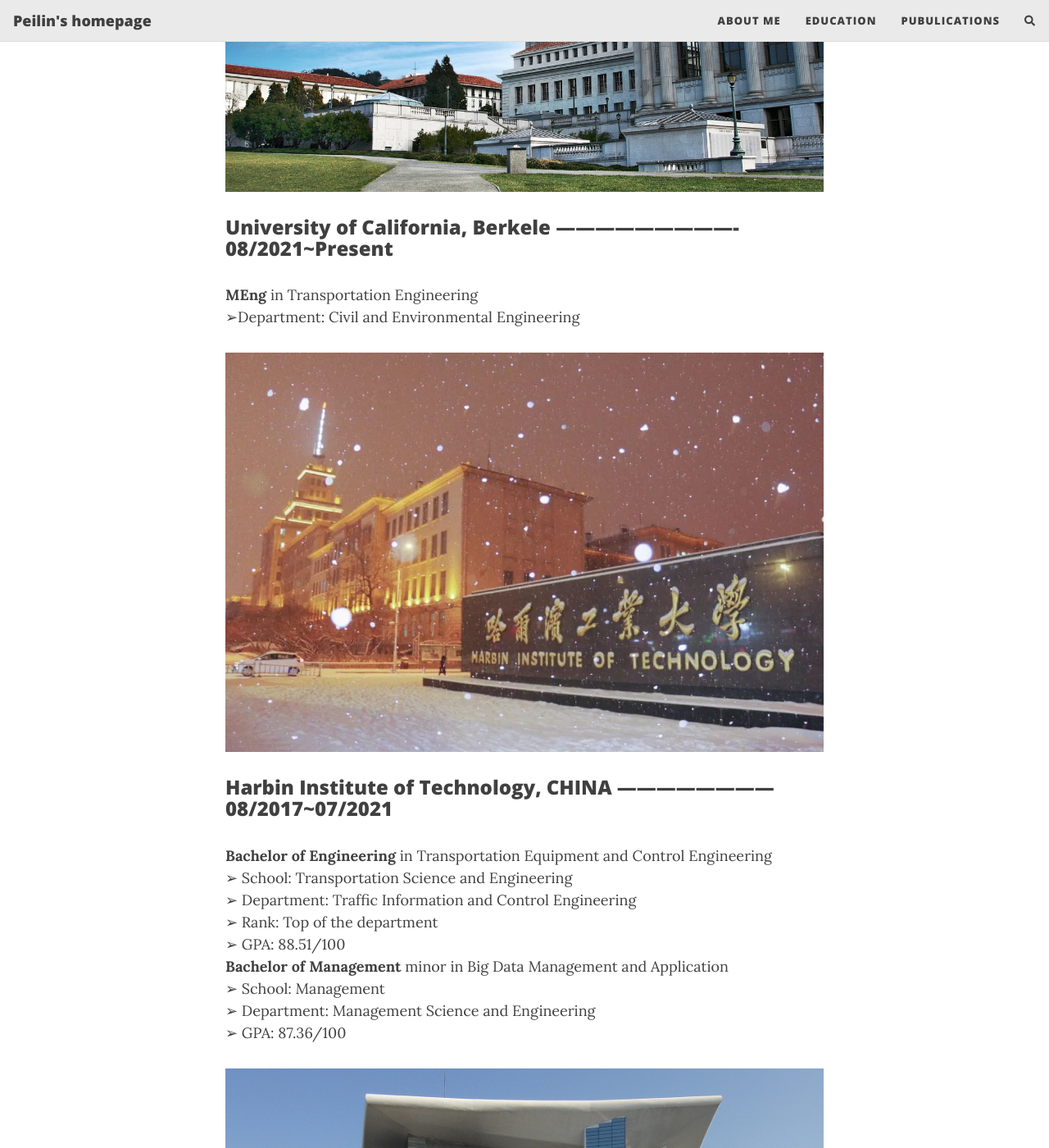
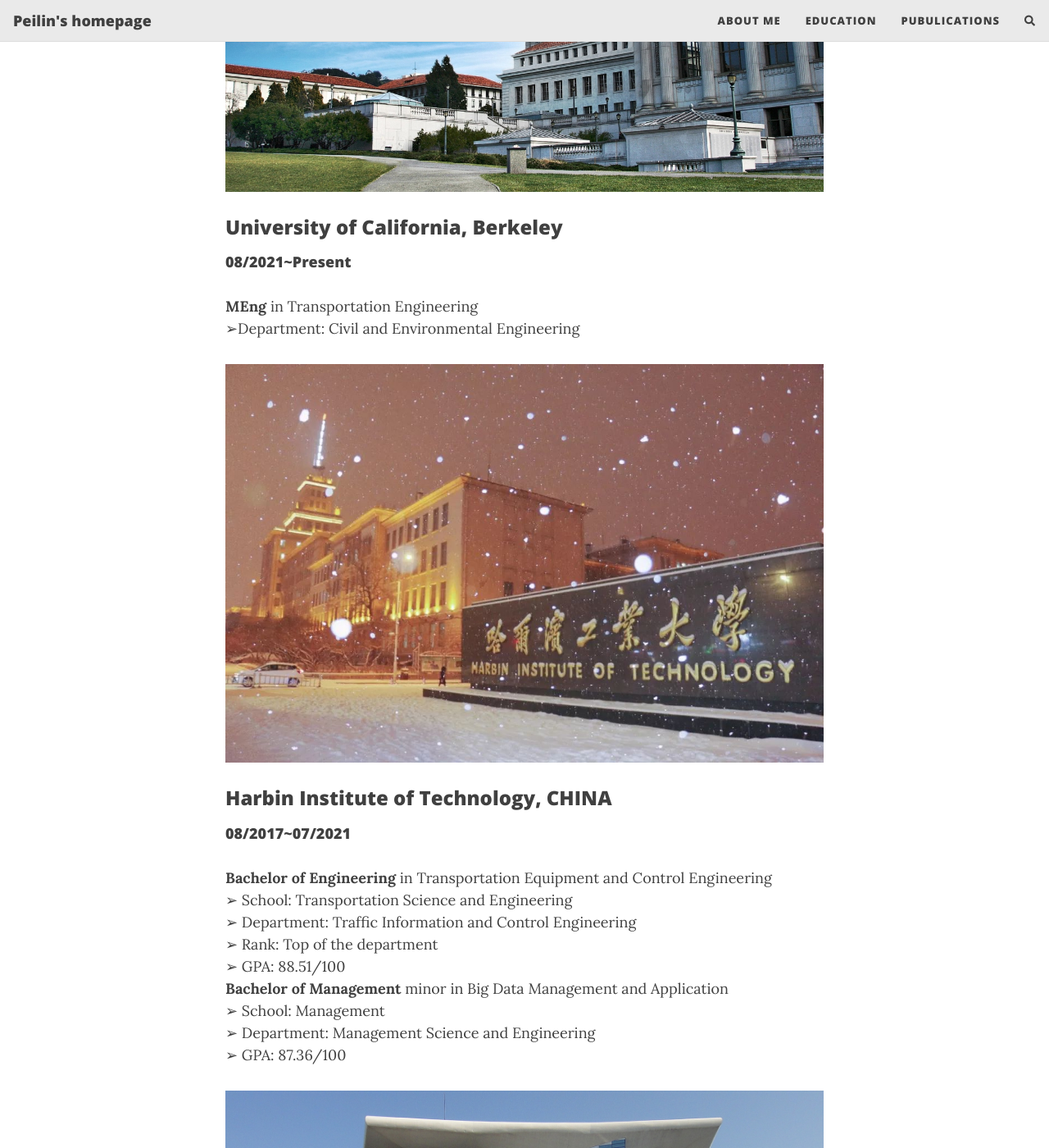
Before and after one commit to Jerry-zpl/Jerry-zpl.github.io, a Jekyll site: the page built from education.md, in a window 1280 px wide and 1400 px high, scrolled down 517 px. Shown: the whole window at 82% size. Built offline with Jekyll 4.4.1, drawn with Linux system fonts in a browser that asks for light colours; nearby versions of some CDN libraries; comment, search, counter and statistics services are not loaded; some of the changed text lies outside the part shown.

Commit message:
Update education.md

```diff
--- a/education.md
+++ b/education.md
@@ -4,12 +4,14 @@
 ---
 
 ![](/assets/img/UCB.jpg)
-### University of California, Berkele ---------------------------- 08/2021~Present
+### University of California, Berkeley
+#### 08/2021~Present
 **MEng** in Transportation Engineering\
 ➢Department: Civil and Environmental Engineering
 
 ![](/assets/img/HIT.jpeg)
-### Harbin Institute of Technology, CHINA ------------------------ 08/2017~07/2021
+### Harbin Institute of Technology, CHINA
+#### 08/2017~07/2021
 **Bachelor of Engineering** in Transportation Equipment and Control Engineering\
 ➢ School: Transportation Science and Engineering\
 ➢ Department: Traffic Information and Control Engineering\
@@ -21,7 +23,8 @@
 ➢ GPA: 87.36/100
 
 ![](/assets/img/FEFU.jpg)
-### Far Eastern Federal University, RUSSIA ---------------------- 07/2018~08/2018
+### Far Eastern Federal University, RUSSIA
+#### 07/2018~08/2018
 ➢ Exchange student in International Relations Department
 
 ### More about my courses
```
